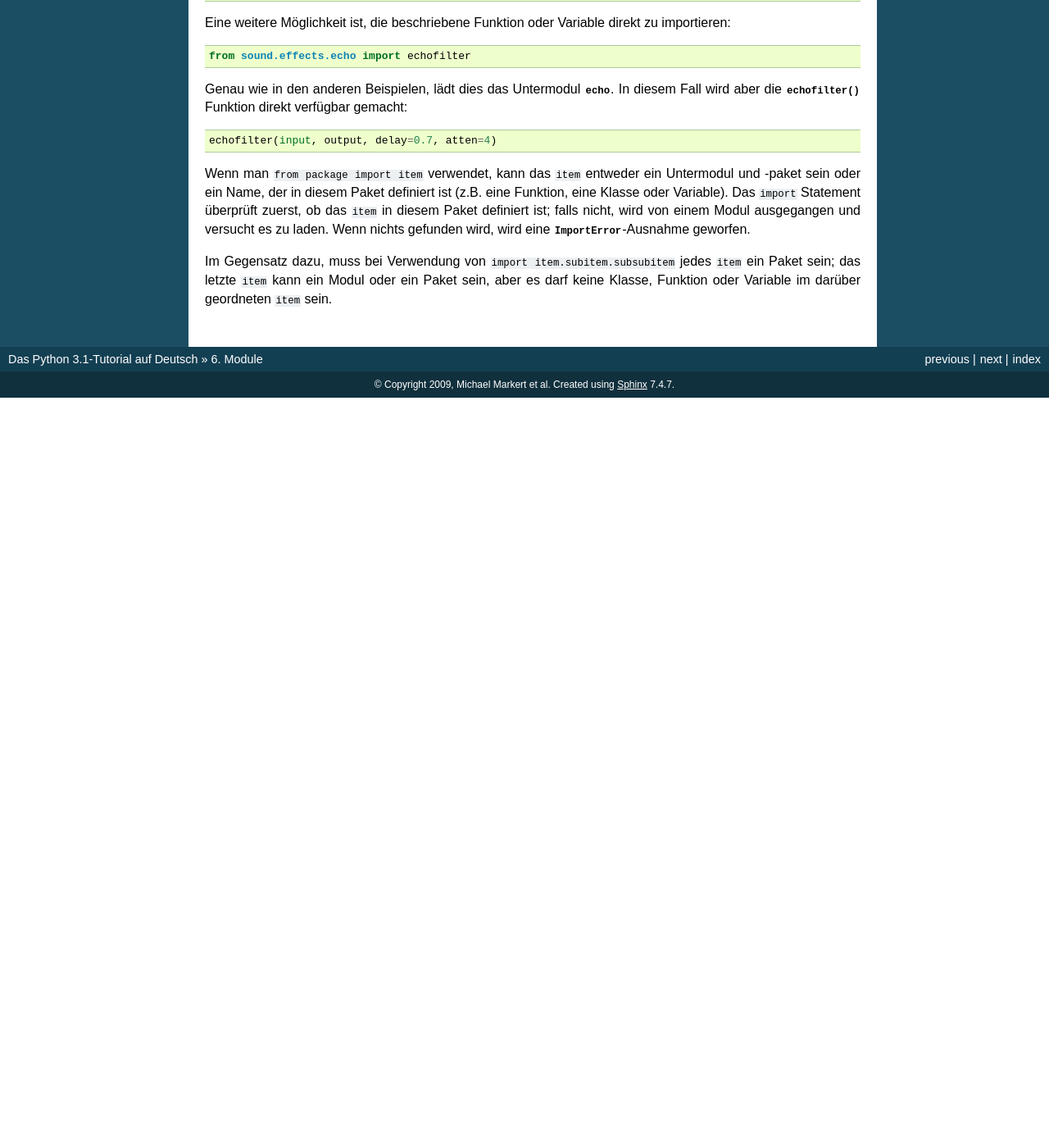
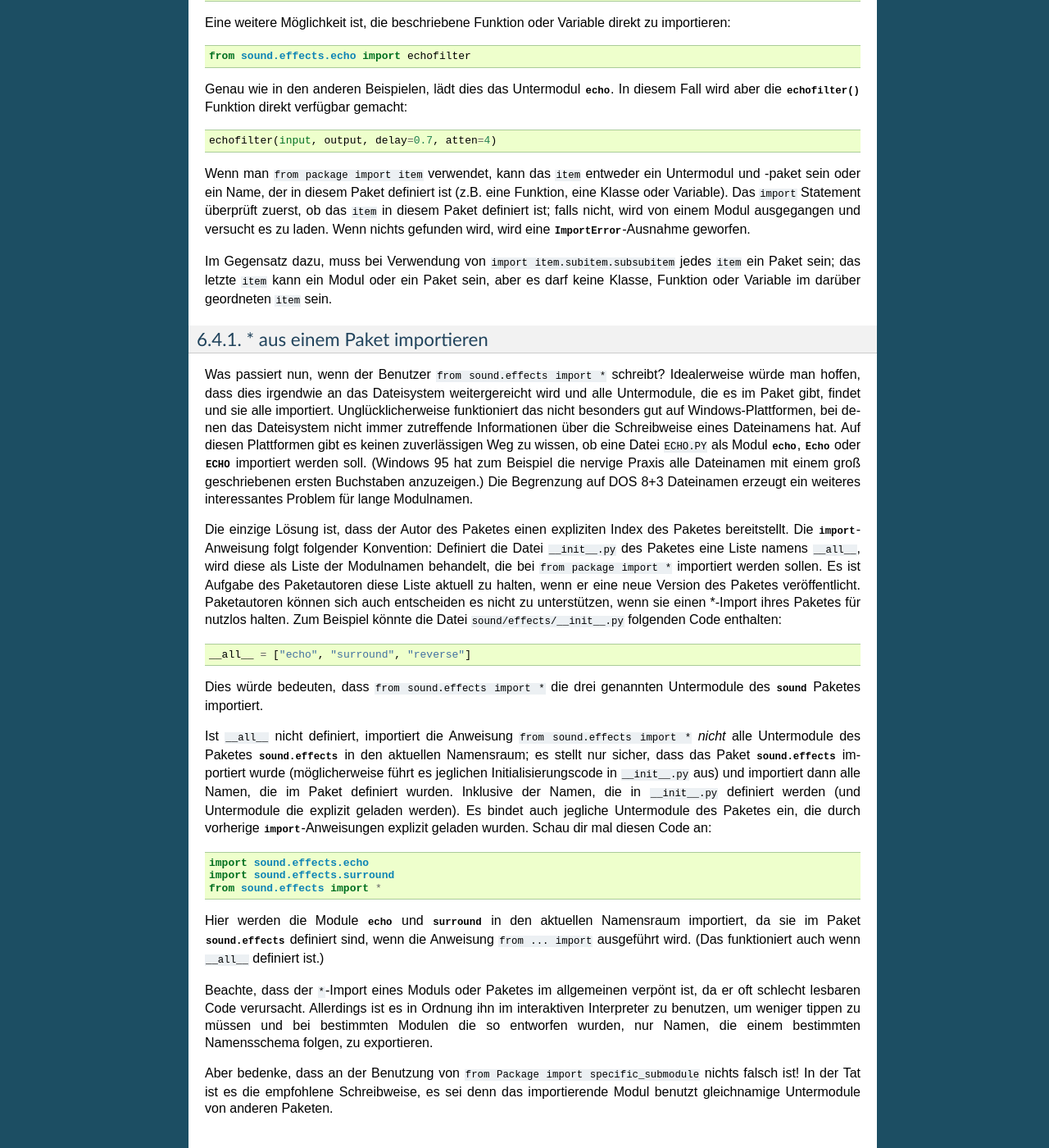
Before and after one commit to cofi/py-tutorial-de, a Sphinx documentation site: the page built from source/modules.rst, in a window 1280 px wide and 1400 px high, scrolled down 6532 px. Shown: the whole window at 82% size. Built offline with Sphinx 7.4.7, drawn with Linux system fonts in a browser that asks for light colours; before the commit the page ends 7017 px from its top, so only the background shows below that; some of the changed text lies outside the part shown.

Commit message:
Translated section 6.4.1 (Issue #36)

```diff
--- a/dictionary.txt
+++ b/dictionary.txt
@@ -12,3 +12,4 @@ namespace : Namensraum
 scope : Gültigkeitsbereich
 statement : Anweisung
 value : Wert
+submodule : Untermodul
--- a/source/modules.rst
+++ b/source/modules.rst
@@ -442,3 +442,69 @@ Im Gegensatz dazu, muss bei Verwendung von ``import item.subitem.subsubitem``
 jedes ``item`` ein Paket sein; das letzte ``item`` kann ein Modul oder ein
 Paket sein, aber es darf keine Klasse, Funktion oder Variable im darüber
 geordneten ``item`` sein.
+
+
+.. _tut-pkg-import-start:
+
+\* aus einem Paket importieren
+------------------------------
+
+.. index:: single: __all__
+
+Was passiert nun, wenn der Benutzer ``from sound.effects import *`` schreibt?
+Idealerweise würde man hoffen, dass dies irgendwie an das Dateisystem
+weitergereicht wird und alle Untermodule, die es im Paket gibt, findet und sie
+alle importiert. Unglücklicherweise funktioniert das nicht besonders gut auf
+Windows-Plattformen, bei denen das Dateisystem nicht immer zutreffende
+Informationen über die Schreibweise eines Dateinamens hat. Auf diesen
+Plattformen gibt es keinen zuverlässigen Weg zu wissen, ob eine Datei
+:file:`ECHO.PY` als Modul :mod:`echo`, :mod:`Echo` oder :mod:`ECHO` importiert
+werden soll. (Windows 95 hat zum Beispiel die nervige Praxis alle Dateinamen mit
+einem groß geschriebenen ersten Buchstaben anzuzeigen.) Die Begrenzung auf DOS
+8+3 Dateinamen erzeugt ein weiteres interessantes Problem für lange Modulnamen.
+
+Die einzige Lösung ist, dass der Autor des Paketes einen expliziten Index des
+Paketes bereitstellt. Die :keyword:`import`-Anweisung folgt folgender
+Konvention: Definiert die Datei :file:`__init__.py` des Paketes eine Liste
+namens ``__all__``, wird diese als Liste der Modulnamen behandelt, die bei
+``from package import *`` importiert werden sollen. Es ist Aufgabe des
+Paketautoren diese Liste aktuell zu halten, wenn er eine neue Version des
+Paketes veröffentlicht. Paketautoren können sich auch entscheiden es nicht zu
+unterstützen, wenn sie einen \*-Import ihres Paketes für nutzlos halten. Zum
+Beispiel könnte die Datei :file:`sound/effects/__init__.py` folgenden Code
+enthalten::
+
+    __all__ = ["echo", "surround", "reverse"]
+
+Dies würde bedeuten, dass ``from sound.effects import *`` die drei genannten
+Untermodule des :mod:`sound` Paketes importiert.
+
+Ist ``__all__`` nicht definiert, importiert die Anweisung ``from sound.effects
+import *`` *nicht* alle Untermodule des Paketes :mod:`sound.effects` in den
+aktuellen Namensraum; es stellt nur sicher, dass das Paket :mod:`sound.effects`
+importiert wurde (möglicherweise führt es jeglichen Initialisierungscode in
+:file:`__init__.py` aus) und importiert dann alle Namen, die im Paket definiert
+wurden. Inklusive der Namen, die in :file:`__init__.py` definiert werden (und
+Untermodule die explizit geladen werden). Es bindet auch jegliche Untermodule
+des Paketes ein, die durch vorherige :keyword:`import`-Anweisungen explizit
+geladen wurden. Schau dir mal diesen Code an::
+
+    import sound.effects.echo
+    import sound.effects.surround
+    from sound.effects import *
+
+Hier werden die Module :mod:`echo` und :mod:`surround` in den aktuellen
+Namensraum importiert, da sie im Paket :mod:`sound.effects` definiert sind, wenn
+die Anweisung ``from ... import`` ausgeführt wird. (Das funktioniert auch wenn
+``__all__`` definiert ist.)
+
+Beachte, dass der ``*``-Import eines Moduls oder Paketes im allgemeinen verpönt
+ist, da er oft schlecht lesbaren Code verursacht. Allerdings ist es in Ordnung
+ihn im interaktiven Interpreter zu benutzen, um weniger tippen zu müssen und bei
+bestimmten Modulen die so entworfen wurden, nur Namen, die einem bestimmten
+Namensschema folgen, zu exportieren.
+
+Aber bedenke, dass an der Benutzung von ``from Package import
+specific_submodule`` nichts falsch ist! In der Tat ist es die empfohlene
+Schreibweise, es sei denn das importierende Modul benutzt gleichnamige
+Untermodule von anderen Paketen.
```
